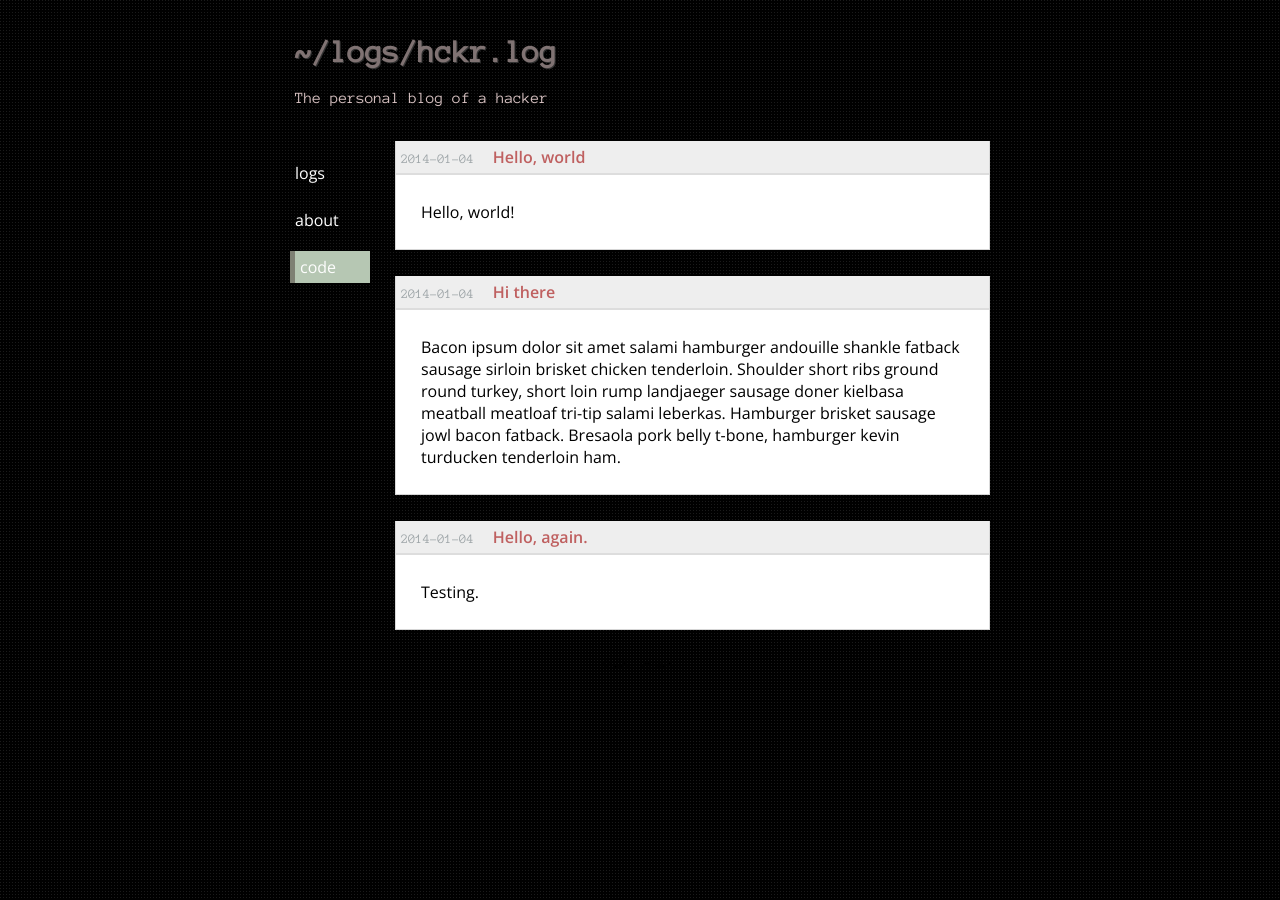
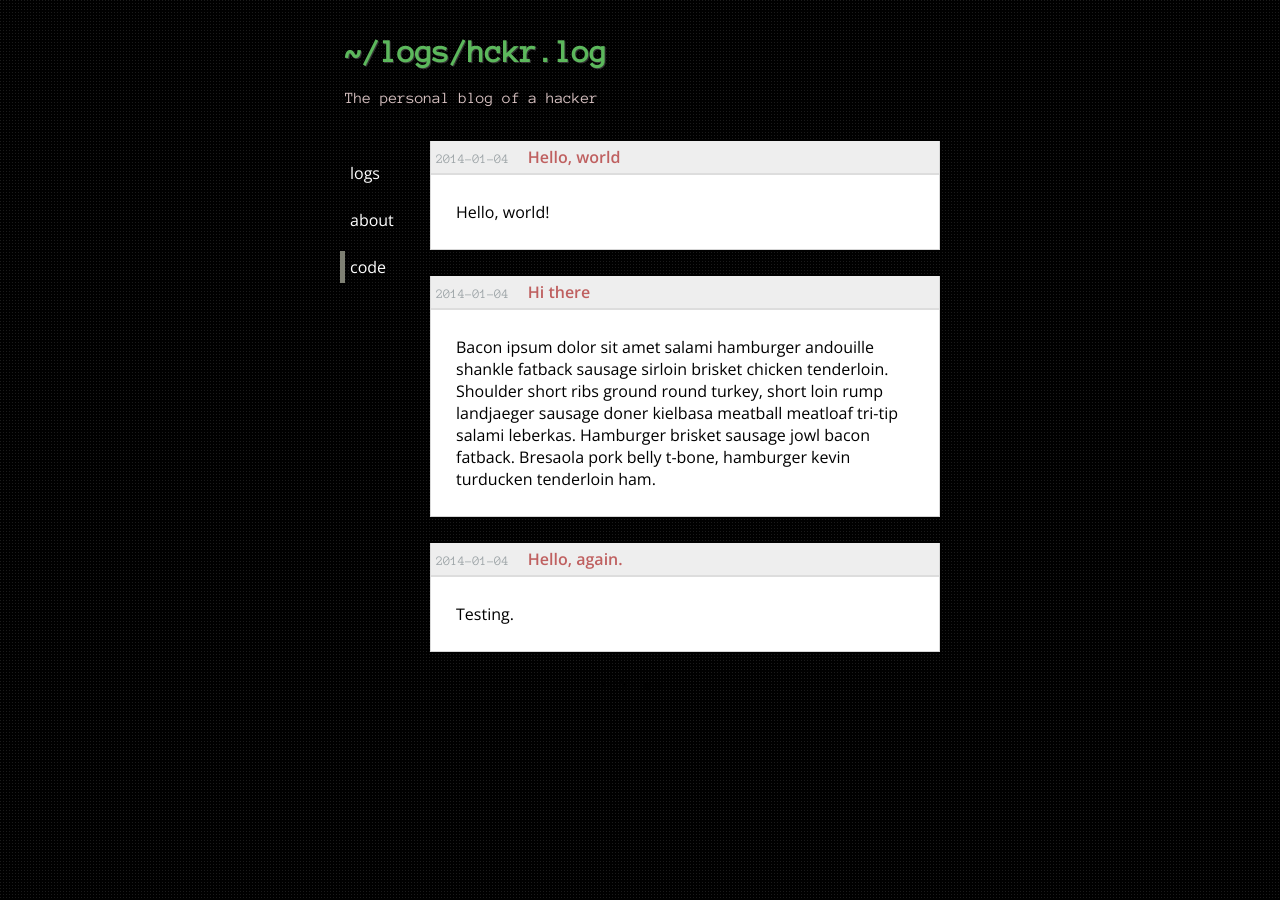
Before and after one commit to bitjockey42/astrohckr.github.io, a Jekyll site: the page built from index.md, in a window 1280 px wide. Built offline with Jekyll 4.4.1, drawn with Linux system fonts in a browser that asks for light colours.

Commit message:
Simplified the indicators for the navbar.

```diff
--- a/assets/stylesheets/header.css
+++ b/assets/stylesheets/header.css
@@ -6,7 +6,7 @@
 }
 
 .header-site-title {
-    color: #807373;
+    color: #5cb85c;
     text-shadow: 1px 1px #333;
 }
 
--- a/assets/stylesheets/layout.css
+++ b/assets/stylesheets/layout.css
@@ -1,6 +1,6 @@
 .center {
     margin: 0 auto;
-    width: 700px;
+    width: 600px;
 }
 
 .row {
--- a/assets/stylesheets/nav.css
+++ b/assets/stylesheets/nav.css
@@ -12,13 +12,13 @@
     text-transform: lowercase;
     padding: 5px 5px;
     margin-bottom: 15px;
+    border-left: solid 5px transparent;
 }
 
 .nav-item:hover {
-    background: #c5cc8f;
+    border-left: solid 5px #c5cc8f;
 }
 
 .nav-item-active {
-    background: #b6c7b3;
     border-left: solid 5px #7e8073;
 }
```
